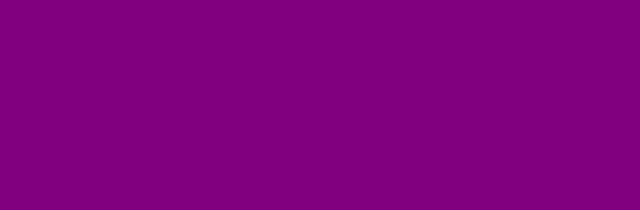
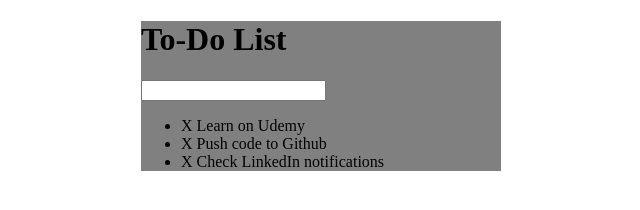
Before and after one commit to Andygirl/WebDevBootcamp, a plain HTML site: page TodoListProject/index.html in a window 1280 px wide. Shown: the whole page, without its empty margins (319-959 px from the left). Drawn offline with Linux system fonts and the light colour scheme.

Commit message:
Started basic html and styling for list

```diff
--- a/TodoListProject/assets/css/todos.css
+++ b/TodoListProject/assets/css/todos.css
@@ -1,3 +1,6 @@
-body {
-	background: purple;
+#container {
+	background: gray;
+	width: 360px;
+	margin: 0 auto;
+
 }
--- a/TodoListProject/index.html
+++ b/TodoListProject/index.html
@@ -7,6 +7,19 @@
 </head>
 <body>
 
+
+<div id="container">
+<h1>To-Do List</h1>
+<input type="test">
+
+<ul>
+<li><span>X</span> Learn on Udemy</li>
+<li><span>X</span> Push code to Github</li>
+<li><span>X</span> Check LinkedIn notifications</li>
+
+</ul>
+
+</div>
 <script type="text/javascript" src="assets/js/todos.js"></script>
 </body>
 </html>
```
